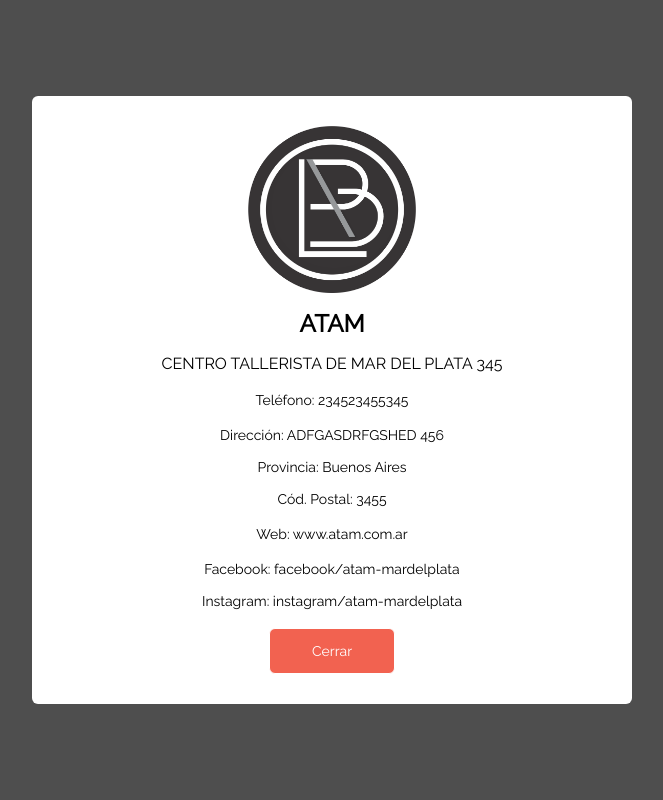
After one commit to yanzonpablo/proyectoFinalIsei2023, a PHP site: page /modal.php in a window 1280 px wide. The commit adds this page. Shown: the whole page, without its empty margins (308-971 px from the left). Run offline with PHP 8.4, Linux system fonts and the light colour scheme.

Commit message:
implementacion modal camaras adheridas en index

```diff
--- a/capacitadores.php
+++ b/capacitadores.php
@@ -22,9 +22,9 @@ $consulta->execute();
     <link rel="stylesheet" href="css/footer.css">
 </head>
 <body>
-  <header>
+
     <?php require_once "nav.php" ?>
-  </header>
+
   <div class="header-content">
       <input type="text" class="input-buscador" placeholder="Buscar capacitador">
     <button type="buscador" name="buscador" class="buscador"><i class="fas fa-search"></i></button>
--- a/contacto.php
+++ b/contacto.php
@@ -9,9 +9,9 @@
     <link rel="stylesheet" href="css/footer.css">
 </head>
 <body>
-  <header>
+
       <?php require_once('nav.php') ?>
-  </header>
+
 <div class="linea"></div>
   <section id="contact">
       <div class="contact">
--- /dev/null
+++ b/css/modal.css
@@ -0,0 +1,105 @@
+*{
+    margin: 0;
+    padding: 0;
+    box-sizing: border-box;
+}
+body {
+    font-family: 'Raleway', sans-serif !important;
+    font-size: 14px;
+}
+.modal {
+    position: fixed;
+    top: 0;
+    left: 0;
+    right: 0;
+    bottom: 0;
+    background-color: #111111bd;
+    display: flex;
+    opacity: 0;
+    pointer-events: none;
+    transition: opacity .6s .9s;
+    --transform: translateY(-100vh);
+    --transition: transform .8s;
+}
+.modalShow{
+    opacity: 1;
+    pointer-events: unset;
+    transition: opacity .6s;
+    --transform: translateY(0);
+    --transition: transform .8s .8s;
+}
+.modalContainer {
+    margin: auto;
+    width: 95%;
+    max-width: 600px;
+    max-height: 90%;
+    background-color: #fff;
+    border-radius: 6px;
+    padding: 30px 20px;
+    display: grid;
+    gap: 16px;
+    place-items: center;
+    grid-auto-columns: 100%;
+    transform: var(--transform);
+    transition:var(--transition);
+}
+.modalTitle {
+    font-size: 24px;
+}
+.modalDescripcion {
+    padding-bottom: 3px;
+    text-align: center;
+    font-size: 16px;
+    font-weight: 500;
+}
+.modalTelefono {
+    padding-bottom: 3px;
+}
+.modalDireccion {
+    padding-bottom: 3x;
+}
+.modalProvicia {
+    padding-bottom: 3px;
+}
+.modalCodigo_postal {
+    padding-bottom: 3px;
+}
+.modalWeb {
+    padding-bottom: 3px;
+}
+.modalfacebook {
+    padding-bottom: 3px;
+}
+.modalinstagram {
+    padding-bottom: 3px;
+}
+.modalImg {
+    width: 30%;
+    max-width: 300px;
+}
+.modalClose {
+    text-decoration: none;
+    color: #fff;
+    background-color: #F26250;
+    padding: 1em 3em;
+    border: 1px solid ;
+    border-radius: 6px;
+    display: inline-block;
+    font-weight: 300;
+    transition: background-color .3s;
+}
+.modalClose:hover {
+    color: #F26250;
+    background-color: #fff;
+}
+@media (max-width:800px) {
+    body {
+        font-size: 12px;
+    }
+    .modalContainer {
+        padding: 20px 10px;
+    }
+    .modalTitle {
+        font-size: 30px;
+    }
+}
--- a/css/slidersCamaras.css
+++ b/css/slidersCamaras.css
@@ -99,6 +99,7 @@
 }
 .carousel .card h2 {
   font-weight: 500;
+  text-align: center;
   font-size: 16px;
   margin: 0px 0 0 0;
   color: #001a49;
@@ -107,8 +108,10 @@
   text-align: center;
   color: #6A6D78;
   font-size: 12px;
-  line-height: 1;
   color: #001a49;
+}
+.carousel .card a {
+text-align: center;
 }
 @media screen and (max-width: 900px) {
   .wrapper .carousel {
--- a/footer.php
+++ b/footer.php
@@ -19,7 +19,7 @@ if (isset($_POST['submit'])) {
                 <li> La Paz 1864, Rosario (2000) </li>
                 <li> Tel: 0341-4808080 / 8081 </li>
                 <li> E-mail: info@faatra.org.ar </li>
-                <li><a href="https://www.faatra.org.ar" target="_blank" rel="noopener noreferrer" class="web">Web: www.faatra.org.ar</a></li>
+                <li><a href='https://www.faatra.org.ar' target="_blank" rel="noopener noreferrer" class="web">Web: www.faatra.org.ar</a></li>
             </ul>
         </form>
         <div class="footer-item redes">
@@ -34,7 +34,7 @@ if (isset($_POST['submit'])) {
         <form class="footer-item newsletter" method="POST">
             <h2 class="footer-title"> Newsletter </h2>
             <ul class="news-input">
-                <li>Recibí todas las novedades</li>
+                <li>Reciba todas las novedades</li>
                 <input type="email" class="input-news"  placeholder="Ingrese e-mail" name="email">
                 <button type="submit" value="suscribirse" name="submit" class="btnNews">Suscribirse
             </ul>
--- /dev/null
+++ b/js/modal.js
@@ -0,0 +1,14 @@
+const openModal = document.querySelector('.activaModal');
+const modal = document.querySelector('.modal');
+const closeModal = document.querySelector('.modalClose');
+
+openModal.addEventListener('click',
+    modal.classList.add('modalShow')
+);
+
+closeModal.addEventListener('click', (e)=>{
+    e.preventDefault();
+    modal.classList.remove('modalShow');
+    window.location.href="index.php#camarasAdheridas";
+
+});
--- /dev/null
+++ b/modal.php
@@ -0,0 +1,34 @@
+<!DOCTYPE html>
+<html lang="es">
+
+<head>
+    <meta charset="UTF-8">
+    <meta http-equiv="X-UA-Compatible" content="IE=edge">
+    <meta name="viewport" content="width=device-width, initial-scale=1.0">
+    <link rel="preconnect" href="https://fonts.googleapis.com">
+    <link rel="preconnect" href="https://fonts.gstatic.com" crossorigin>
+    <link href="https://fonts.googleapis.com/css2?family=Raleway&family=Roboto&display=swap" rel="stylesheet">
+    <title>CAMARAS</title>
+    <link rel="stylesheet" href="css/modal.css">
+</head>
+
+<body>
+    <a href="#" class="activaModal"></a>
+    <section class="modal">
+        <div class="modalContainer">
+            <img src="logoCapacitacion.png" class="modalImg">
+            <h2 class="modalTitle">ATAM</h2>
+            <p class="modalDescripcion">CENTRO TALLERISTA DE MAR DEL PLATA 345</p>
+            <p class="modalTelefono">Teléfono: 234523455345</p>
+            <p class="modalDireccion">Dirección: ADFGASDRFGSHED 456</p>
+            <p class="modalProvincia">Provincia: Buenos Aires</p>
+            <p class="modalCodigo_postal">Cód. Postal: 3455</p>
+            <p class="modalWeb">Web: www.atam.com.ar</p>
+            <p class="modalFacebook">Facebook: facebook/atam-mardelplata</p>
+            <p class="modalinstagram">Instagram: instagram/atam-mardelplata</p>
+            <a href="#" class="modalClose">Cerrar</a>
+        </div>
+    </section>
+    <script src="js/modal.js"></script>
+</body>
+</html>
--- a/newsletter.php
+++ b/newsletter.php
@@ -33,9 +33,9 @@ $consulta -> execute();
 </head>
 
 <body>
-	<header>
+
 		<?php require_once("nav.php") ?>
-	</header>
+
 		<div class="cont_title">
 			<p>E-MAILS ASOCIADOS A NEWSLETTERS</p>
 		</div>
```
Also changed, not shown: formularioCurso.php (+14 -5 lines), slidersCamaras.php (+9 -4 lines).
